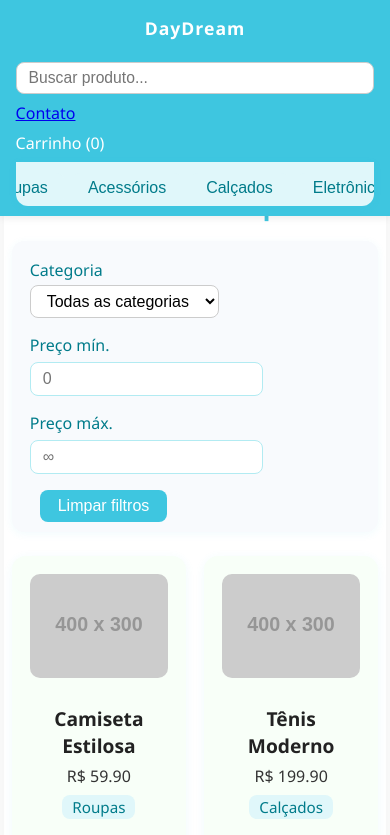
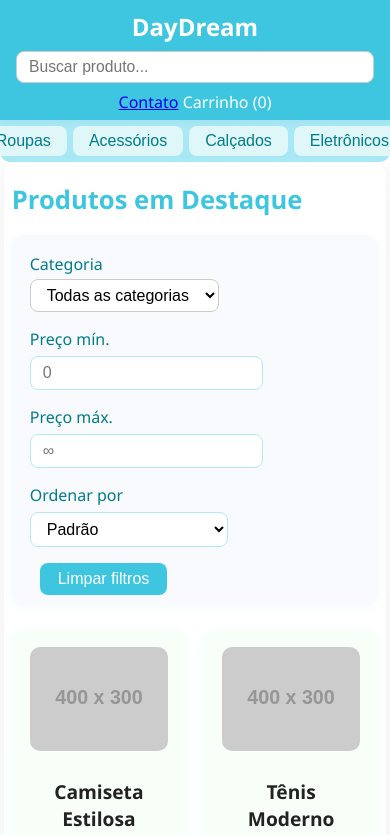
Before and after one commit to Mikael-Antony/DayDream, a plain HTML site: page index.html in a window 390 px wide. Both pictures are taken after a click on the button "Limpar filtros". Shown: the top 835 px of the page. Drawn offline with Linux system fonts and the light colour scheme; placeholder pictures from the web are drawn by us.

Commit message:
opdate
correçao de funcionalidades e layout, adiçao de uma funcionalidade

```diff
--- a/index.html
+++ b/index.html
@@ -8,12 +8,15 @@
 </head>
 <body>
   <header>
+    <section id="cabecalho-header">
       <h1>DayDream</h1>
       <input type="text" id="barra-pesquisa" placeholder="Buscar produto...">
       <nav>
         <a href="#contato">Contato</a>
         <span id="carrinho-contador">Carrinho (0)</span>
       </nav>
+    </section>
+
     <div id="categorias-header">
       <button class="btn-categoria ativa" data-categoria="">Todas</button>
       <button class="btn-categoria" data-categoria="Roupas">Roupas</button>
@@ -48,6 +51,14 @@
           <label for="filtro-preco-max">Preço máx.</label>
           <input type="number" id="filtro-preco-max" placeholder="∞" min="0">
         </div>
+        <div>
+          <label for="filtro-ordem">Ordenar por</label>
+          <select id="filtro-ordem">
+            <option value="padrao">Padrão</option>
+            <option value="preco-asc">Do menor para maior</option>
+            <option value="preco-desc">Do maior para menor</option>
+          </select>
+        </div>
         <button id="limpar-filtros" type="button">Limpar filtros</button>
       </div>
       <div class="grid-produtos" id="lista-produtos"></div>
--- a/script.js
+++ b/script.js
@@ -7,22 +7,31 @@ function renderizarProdutos(
   filtro = "",
   categoria = "",
   precoMin = "",
-  precoMax = ""
+  precoMax = "",
+  ordem = "padrao"
 ) {
   const lista = document.getElementById("lista-produtos");
   lista.innerHTML = "";
   let min = precoMin !== "" ? parseFloat(precoMin) : 0;
   let max = precoMax !== "" ? parseFloat(precoMax) : Infinity;
 
-  produtos
+  let produtosFiltrados = produtos
     .filter(
       (produto) =>
         produto.nome.toLowerCase().includes(filtro.toLowerCase()) &&
         (categoria === "" || produto.categoria === categoria) &&
         produto.preco >= min &&
         produto.preco <= max
-    )
-    .forEach((produto) => {
+    );
+
+  // Ordenação
+  if (ordem === "preco-asc") {
+    produtosFiltrados.sort((a, b) => a.preco - b.preco);
+  } else if (ordem === "preco-desc") {
+    produtosFiltrados.sort((a, b) => b.preco - a.preco);
+  }
+
+  produtosFiltrados.forEach((produto) => {
     const div = document.createElement("div");
     div.className = "produto";
     div.innerHTML = `
@@ -267,56 +276,81 @@ document.addEventListener("DOMContentLoaded", function () {
 
 // Evento para filtro de categoria por botões e pesquisa
 document.addEventListener("DOMContentLoaded", function () {
-  const barra = document.getElementById("");
+  const barra = document.getElementById("barra-pesquisa");
   const botoesCategoria = document.querySelectorAll(".btn-categoria");
+  const filtroCategoria = document.getElementById("filtro-categoria");
+  const filtroPrecoMin = document.getElementById("filtro-preco-min");
+  const filtroPrecoMax = document.getElementById("filtro-preco-max");
+  const btnLimpar = document.getElementById("limpar-filtros");
+  const filtroOrdem = document.getElementById("filtro-ordem");
+
   let categoriaSelecionada = "";
+  let ordemSelecionada = "padrao";
 
   function filtrar() {
-    renderizarProdutos(barra.value, categoriaSelecionada);
+    renderizarProdutos(
+      barra ? barra.value : "",
+      categoriaSelecionada || (filtroCategoria ? filtroCategoria.value : ""),
+      filtroPrecoMin ? filtroPrecoMin.value : "",
+      filtroPrecoMax ? filtroPrecoMax.value : "",
+      ordemSelecionada
+    );
   }
 
+  // Busca por texto
   if (barra) barra.addEventListener("input", filtrar);
 
+  // Botões de categoria
   botoesCategoria.forEach((btn) => {
     btn.addEventListener("click", function () {
       botoesCategoria.forEach((b) => b.classList.remove("ativa"));
       this.classList.add("ativa");
       categoriaSelecionada = this.getAttribute("data-categoria");
+      if (filtroCategoria) filtroCategoria.value = categoriaSelecionada;
       filtrar();
     });
   });
 
-  renderizarProdutos();
+  // Select de categoria
+  if (filtroCategoria) {
+    filtroCategoria.addEventListener("change", function () {
+      categoriaSelecionada = this.value;
+      // Destaca o botão correspondente, se existir
+      botoesCategoria.forEach((btn) => {
+        if (btn.getAttribute("data-categoria") === categoriaSelecionada) {
+          btn.classList.add("ativa");
+        } else {
+          btn.classList.remove("ativa");
+        }
       });
-
-// Filtros: categoria (select), valor (inputs) e busca (input)
-document.addEventListener("DOMContentLoaded", function () {
-  const barra = document.getElementById("");
-  const filtroCategoria = document.getElementById("filtro-categoria");
-  const filtroPrecoMin = document.getElementById("filtro-preco-min");
-  const filtroPrecoMax = document.getElementById("filtro-preco-max");
-  const btnLimpar = document.getElementById("limpar-filtros");
-
-  function filtrar() {
-    renderizarProdutos(
-      barra.value,
-      filtroCategoria.value,
-      filtroPrecoMin.value,
-      filtroPrecoMax.value
-    );
+      filtrar();
+    });
   }
 
-  if (barra) barra.addEventListener("input", filtrar);
-  if (filtroCategoria) filtroCategoria.addEventListener("change", filtrar);
+  // Filtros de preço
   if (filtroPrecoMin) filtroPrecoMin.addEventListener("input", filtrar);
   if (filtroPrecoMax) filtroPrecoMax.addEventListener("input", filtrar);
 
+  // Filtro de ordem
+  if (filtroOrdem) {
+    filtroOrdem.addEventListener("change", function () {
+      ordemSelecionada = this.value;
+      filtrar();
+    });
+  }
+
+  // Limpar filtros
   if (btnLimpar) {
     btnLimpar.addEventListener("click", function () {
-      filtroCategoria.value = "";
-      filtroPrecoMin.value = "";
-      filtroPrecoMax.value = "";
+      if (filtroCategoria) filtroCategoria.value = "";
+      if (filtroPrecoMin) filtroPrecoMin.value = "";
+      if (filtroPrecoMax) filtroPrecoMax.value = "";
       if (barra) barra.value = "";
+      if (filtroOrdem) filtroOrdem.value = "padrao";
+      categoriaSelecionada = "";
+      ordemSelecionada = "padrao";
+      botoesCategoria.forEach((b) => b.classList.remove("ativa"));
+      if (botoesCategoria.length) botoesCategoria[0].classList.add("ativa"); // Marca "Todas"
       filtrar();
     });
   }
--- a/style.css
+++ b/style.css
@@ -1,3 +1,4 @@
+/* Reset e estrutura básica */
 @charset "UTF-8";
 
 * {
@@ -5,6 +6,7 @@
   margin: 0;
   box-sizing: border-box;
 }
+
 body {
   background: #fff;
   font-family: 'Segoe UI', Arial, sans-serif;
@@ -14,21 +16,18 @@ body {
   flex-direction: column;
 }
 
+/* HEADER */
 header {
   position: fixed;
   top: 0;
   left: 0;
   width: 100%;
-  background: #3ec6e0;
   color: #fff;
-  box-shadow: 0 2px 8px rgba(0,0,0,0.08);
   z-index: 100;
-  padding: 0 40px;
   display: flex;
-  flex-direction: row;
+  flex-direction: column;
   align-items: center;
   justify-content: space-between;
-  min-height: 110px;
 }
 
 header > h1 {
@@ -53,24 +52,38 @@ header input#barra-pesquisa {
   font-size: 1rem;
 }
 
-/* Área de categorias sempre logo abaixo do header */
+#cabecalho-header {
+  background: #3ec6e0;
+  box-shadow: 0 2px 8px rgba(0,0,0,0.08);
+  color: #fff;
+
+  width: 100vw;
+  height: 80px;
+
+  display: flex;
+  align-items: center;
+  justify-content: space-between;
+  padding: 10px 20px;
+  box-shadow: 0 2px 8px rgba(0,0,0,0.1);
+}
+
+/* CATEGORIAS */
 #categorias-header {
   width: 100%;
   display: flex;
   justify-content: center;
+  align-items: center;
+
   gap: 12px;
-  padding: 8px 0 0 0;
-  background: #e0f7fa;
+  padding: 5px;
   transition: opacity 0.3s;
   opacity: 1;
   pointer-events: auto;
   box-sizing: border-box;
-  min-height: 48px; /* altura mínima para garantir espaço */
+  min-height: 40px;
   border-radius: 0 0 12px 12px;
-  box-shadow: 0 2px 8px rgba(60,198,224,0.07);
   position: static;
   z-index: 99;
-  align-items: center;
   overflow-x: auto;
 }
 
@@ -79,10 +92,10 @@ header input#barra-pesquisa {
   pointer-events: none;
 }
 
-/* Garante que o conteúdo principal fique abaixo do header e das categorias */
+/* MAIN */
 main {
   flex: 1;
-  margin: calc(110px + 48px) auto 0 auto; /* 110px do header + 48px das categorias */
+  margin: calc(80px + 40px) auto 0 auto; /* header + categorias */
   background: #fff;
   padding: 30px 5vw;
   max-width: 1400px;
@@ -92,9 +105,10 @@ main {
   box-shadow: 0 4px 24px rgba(0,0,0,0.07);
   display: flex;
   flex-direction: column;
-  gap: 32px; /* Espaço entre as sections internas */
+  gap: 32px;
 }
 
+/* COMPONENTES E OUTROS ELEMENTOS */
 h2 {
   margin-bottom: 18px;
   color: #3ec6e0;
@@ -216,6 +230,7 @@ footer {
   border-radius: 8px;
   font-size: 0.95rem;
 }
+
 #filtro-categoria {
   padding: 6px 12px;
   border-radius: 8px;
@@ -243,6 +258,7 @@ footer {
   color: #fff;
 }
 
+/* FILTROS */
 .filtros-produtos {
   display: flex;
   align-items: flex-end;
@@ -298,21 +314,22 @@ footer {
   background: #1fa2b8;
 }
 
+/* RESPONSIVIDADE */
+
+/* Desktop grande */
 @media (min-width: 1200px) {
   main {
     max-width: 1400px;
-    padding: 40px 10vw;
   }
   .grid-produtos {
-    grid-template-columns: repeat(4, 1fr); /* 4 colunas fixas para desktop */
+    grid-template-columns: repeat(4, 1fr);
     gap: 36px;
   }
 }
 
-/* Responsividade para tablets */
+/* Tablets */
 @media (max-width: 991px) {
   header {
-    padding: 0 10px;
     min-height: 120px;
   }
   #categorias-header {
@@ -323,54 +340,17 @@ footer {
     padding: 24px 2vw;
     gap: 20px;
   }
-  header {
-    padding: 0 16px;
-  }
   .grid-produtos {
-    grid-template-columns: repeat(2, 1fr); /* 2 colunas para tablet */
+    grid-template-columns: repeat(2, 1fr);
     gap: 18px;
   }
 }
-
-/* Responsividade para celulares */
-@media (max-width: 600px) {
-  header {
-    min-height: 90px;
-    padding: 8px 2vw;
-  }
-  header > h1 {
-    font-size: 1.3rem;
-    margin-top: 10px;
-    margin-bottom: 4px;
-  }
-  header > nav {
-    flex-direction: column;
-    gap: 6px;
-    margin-bottom: 4px;
-  }
-  header input#barra-pesquisa {
-    margin-bottom: 8px;
-    max-width: 98vw;
-  }
-  #categorias-header {
-    gap: 6px;
-    padding: 6px 0 0 0;
-    min-height: 38px;
-    border-radius: 0 0 10px 10px;
-  }
-  main {
-    margin-top: calc(90px + 38px); /* header + categorias */
-  }
-}
-
-/* Melhor responsividade para header */
+/* Tablets pequenos */
 @media (max-width: 800px) {
   header {
     flex-direction: column;
     align-items: stretch;
     min-height: 120px;
-    padding: 10px 4vw;
-    gap: 8px;
   }
   header > h1 {
     font-size: 1.1rem;
@@ -397,11 +377,50 @@ footer {
     border-radius: 0 0 12px 12px;
   }
   main {
-    margin-top: calc(120px + 44px); /* header + categorias */
+    margin-top: calc(120px + 44px);
   }
 }
 
-/* Estilo para scrollbar visível em navegadores Webkit */
+/* Celulares */
+@media (max-width: 600px) {
+  header {
+    min-height: 90px;
+
+  }
+  #cabecalho-header {
+    height: 120px;
+    padding: 10px 16px;
+
+    flex-direction: column;
+  }
+  header > h1 {
+    font-size: 1.3rem;
+    margin-top: 10px;
+    margin-bottom: 4px;
+  }
+  header > nav {
+    flex-direction: column;
+    gap: 6px;
+    margin-bottom: 4px;
+  }
+  header input#barra-pesquisa {
+    margin-bottom: 8px;
+    max-width: 98vw;
+  }
+  #categorias-header {
+    background-color: #72dcef9d;
+    gap: 6px;
+    padding: 6px;
+    min-height: 38px;
+    border-radius: 0 0 10px 10px;
+  }
+  main {
+    margin-top: calc(120px + 38px);
+  }
+}
+
+
+/* Scrollbar para categorias */
 #categorias-header::-webkit-scrollbar {
   height: 6px;
 }
```
Lines whose indentation alone changed are shown as unchanged.
